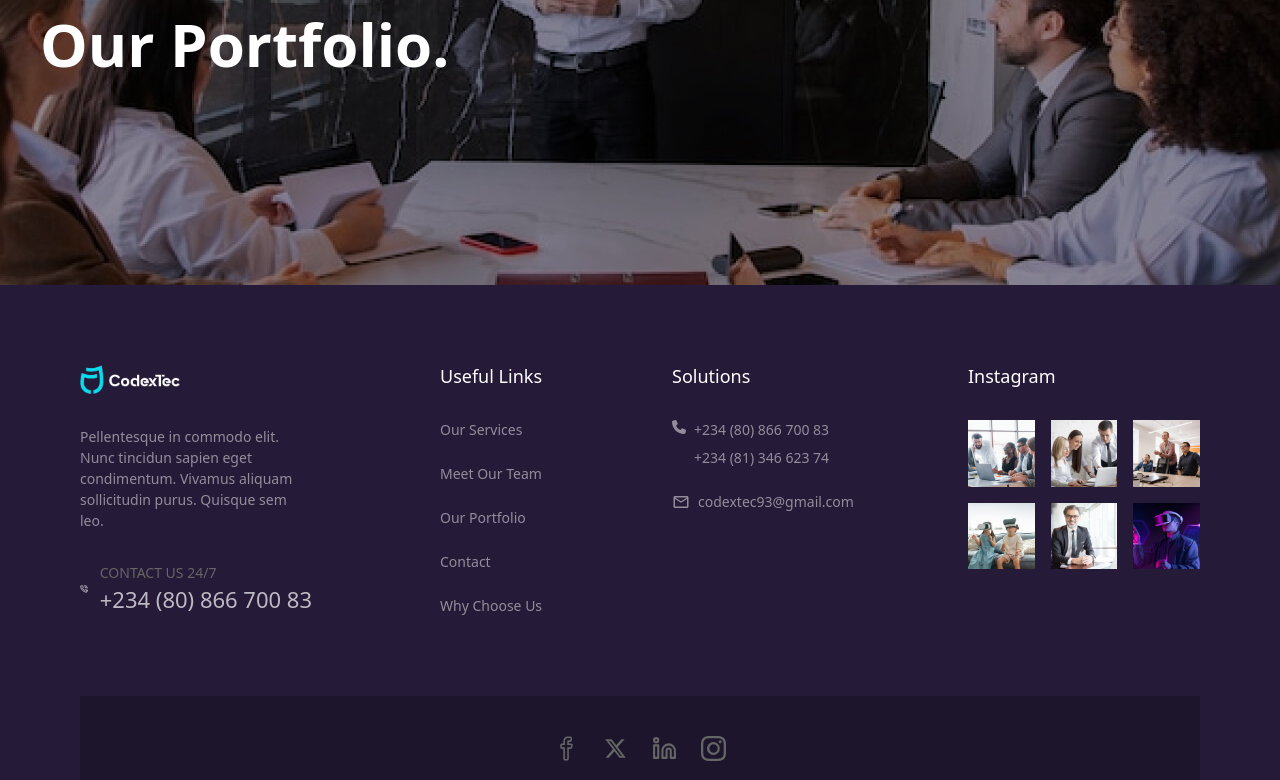
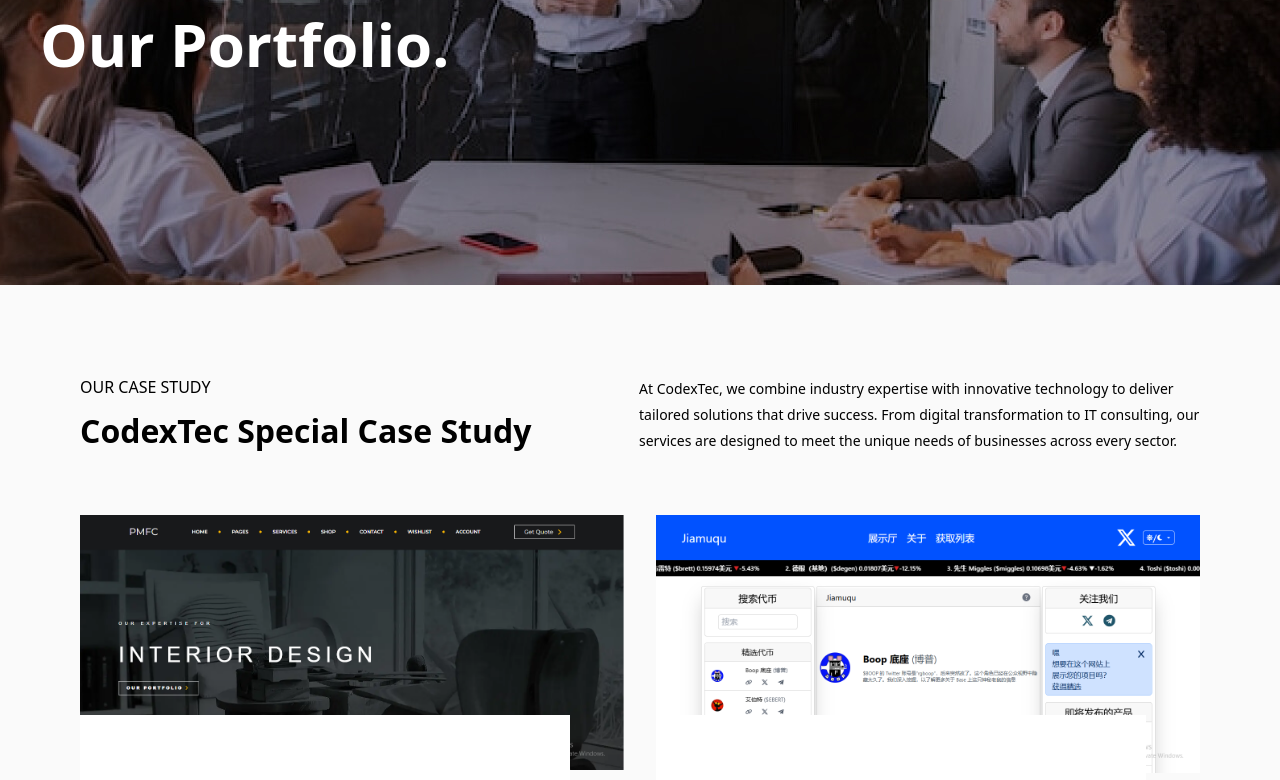
Before and after one commit to spanzyteo/codextec, a React (Vite) app: page /portfolio in a window 1280 px wide. Shown: the part 300-1080 px from the top of the page. Built offline with nearby package versions, Linux system fonts and the light colour scheme.

Commit message:
working on portfolio page

```diff
--- a/src/pages/Portfolio.tsx
+++ b/src/pages/Portfolio.tsx
@@ -1,13 +1,42 @@
+import { portfolio } from "../utils/ourPortfolio"
 
 const Portfolio = () => {
   return (
-    <div className="flex flex-col">
+    <div className="flex flex-col bg-[#FAFAFA]">
       <div className="h-[350px] sm:h-[400px] lg:h-[515px] mt-[70px] flex flex-col justify-center px-6 lg:px-10 gap-2 bg-[url(/portfolio-bg.jpg)] bg-center bg-cover bg-no-repeat">
         <h1 className="text-white text-md uppercase">We are dedicated</h1>
         <h1 className="font-bold text-white text-4xl lg:text-6xl">
           Our Portfolio.
         </h1>
       </div>
+      <div className="flex flex-col py-[90px] px-5 md:px-20" >
+        <div className="flex flex-col md:flex-row justify-between md:items-center gap-4 ">
+          <div className="flex flex-col gap-2">
+            <h1 className="text- uppercase">Our Case Study</h1>
+            <h1 className="text-[22px] sm:text-[28px] lg:text-[32px] font-bold max-w-[471px]">
+              CodexTec Special Case Study
+            </h1>
+          </div>
+          <div>
+            <p className="text-[14px] leading-[26px] max-w-[561px]">
+              At CodexTec, we combine industry expertise with innovative
+              technology to deliver tailored solutions that drive success. From
+              digital transformation to IT consulting, our services are designed
+              to meet the unique needs of businesses across every sector.
+            </p>
+          </div>
+        </div>
+        <div className="py-[60px] grid grid-cols-1 md:grid-cols-2 gap-8">
+          {portfolio.map((item) => (
+            <div key={item.id} className="relative lg:h-[400px] h-[365px]">
+              <img src={item.image} alt="image" />
+              <div className="absolute bottom-0  w-full lg:w-[90%] h-[200px] bg-white">
+
+              </div>
+            </div>
+          ))}
+        </div>
+      </div>
     </div>
   )
 }
```
